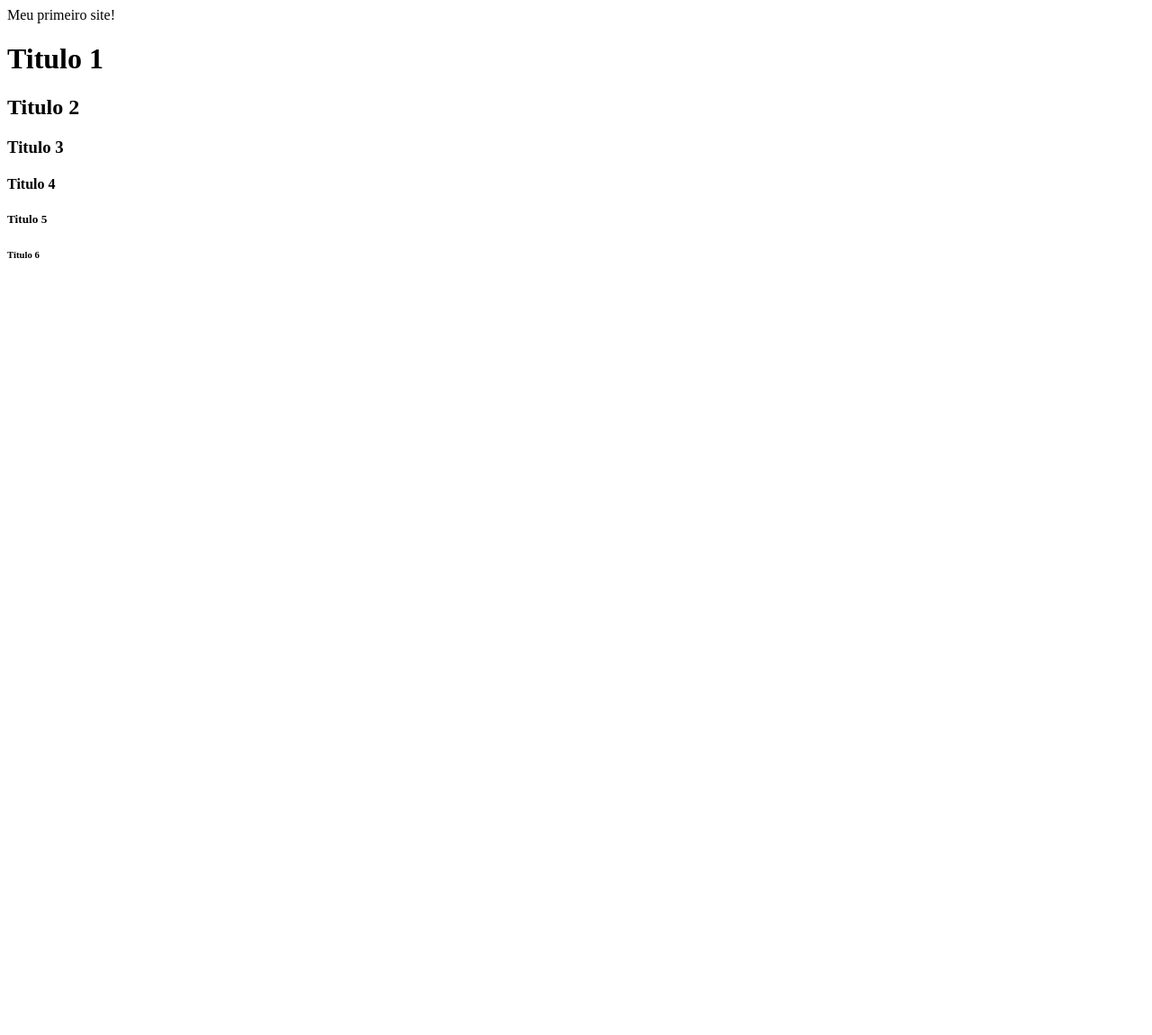
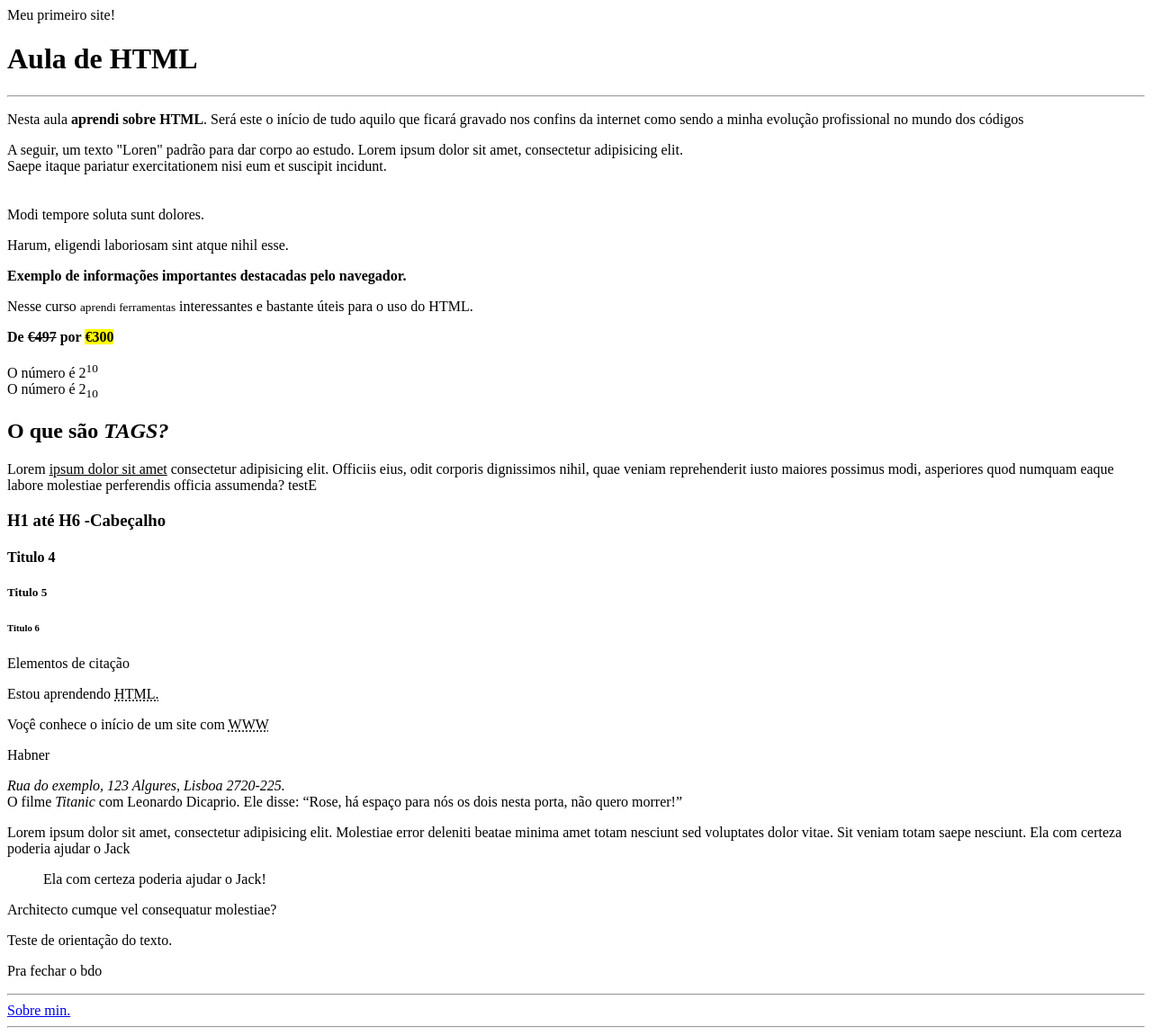
Before and after one commit to HabnerBM/Initial_Studies, a plain HTML site: page Aula_html/index.html in a window 1280 px wide. Shown: the whole page at 90% size. Before the commit the page ends 800 px from the top, so only its background shows below. Drawn offline with Linux system fonts and the light colour scheme.

Commit message:
Add files via upload

```diff
--- a/Aula_html/index.html
+++ b/Aula_html/index.html
@@ -1,5 +1,5 @@
 <!DOCTYPE html>
-<html lang="en">
+<html lang="pg-BR">
 
 <head>
     <meta charset="UTF-8">
@@ -13,13 +13,57 @@
 
 <body>
 
-    <h1>Titulo 1</h1>
-    <h2>Titulo 2</h2>
-    <h3>Titulo 3</h3>
+    <h1>Aula de HTML</h1>
+    <hr>
+    <p>Nesta aula <b>aprendi <strong>sobre HTML</strong></b>. Será este o início de tudo aquilo que ficará gravado nos confins da internet como sendo a minha evolução profissional no mundo dos códigos</p>
+
+    <p>A seguir, um texto "Loren" padrão para dar corpo ao estudo. Lorem ipsum dolor sit amet, consectetur adipisicing elit. <br>
+        Saepe itaque pariatur exercitationem nisi eum et suscipit incidunt. <br><br><br>Modi tempore soluta sunt dolores. <p> </p> Harum, eligendi laboriosam sint atque nihil esse.</p>
+
+    <p><strong>Exemplo de informações importantes destacadas pelo navegador.</strong></p>
+
+<p>Nesse curso <small>aprendi ferramentas</small> interessantes e bastante úteis para o uso do HTML.</p>
+
+<b>De <del>€497</del> por <mark>€300</mark><br><br></b>
+
+O número é 2<sup>10</sup><br>
+O número é 2<sub>10</sub>
+
+    <h2>O que são <i>TAGS?</i></h2>
+    <p>Lorem <u>ipsum dolor sit amet</u> consectetur adipisicing elit. Officiis eius, odit corporis dignissimos nihil, quae veniam reprehenderit iusto maiores possimus modi, asperiores quod numquam eaque labore molestiae perferendis officia assumenda? testE</p>
+
+
+
+    <h3>H1 até H6 -Cabeçalho</h3>
     <h4>Titulo 4</h4>
     <h5>Titulo 5</h5>
     <h6>Titulo 6</h6>
+    <h7>Elementos de citação</h7>
 
+    <p>Estou aprendendo <abbr title="Hyper text makeup language">HTML.</abbr></p>
+
+    <p>Voçê conhece o início de um site com <abbr title="World wide web">WWW</abbr> </p>
+
+    <p>Habner
+    <address>
+        Rua do exemplo, 123 Algures, Lisboa 2720-225.
+    </address>
+O filme <cite>Titanic</cite> com Leonardo Dicaprio. Ele disse: <q>Rose, há espaço para nós os dois nesta porta, não quero morrer!</q></p>
+
+<P>Lorem ipsum dolor sit amet, consectetur adipisicing elit. Molestiae error deleniti beatae minima amet totam nesciunt sed voluptates dolor vitae. Sit veniam totam saepe nesciunt. Ela com certeza poderia ajudar o Jack
+    <blockquote>Ela com certeza poderia ajudar o Jack!</blockquote>
+    Architecto cumque vel consequatur molestiae?</P>
+
+
+</p> Teste de orientação do texto.<p>
+<!-- Este é um comentário para testar o atalho CTRL+K+C -->
+<H8>Pra fechar o bdo</H8>
+
+
+<hr>
+<!--LINK ABSOLUTO (URL ABSOLUTA)-->
+<a href="SOBRE.HTML"target="_blank">Sobre min.</a>
+<hr>
 </body>
 
 </html>
```
Also changed, not shown: Aula_html/SOBRE.HTML (added, +18 -0 lines).
